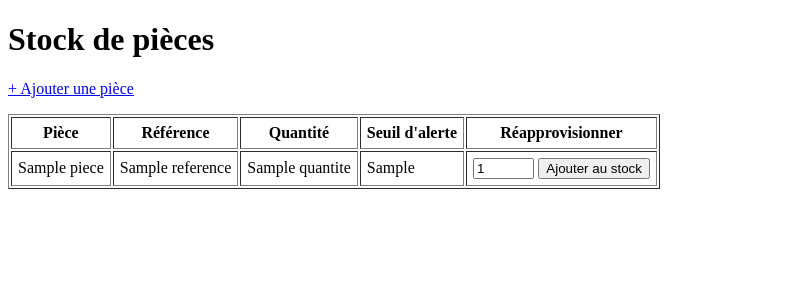
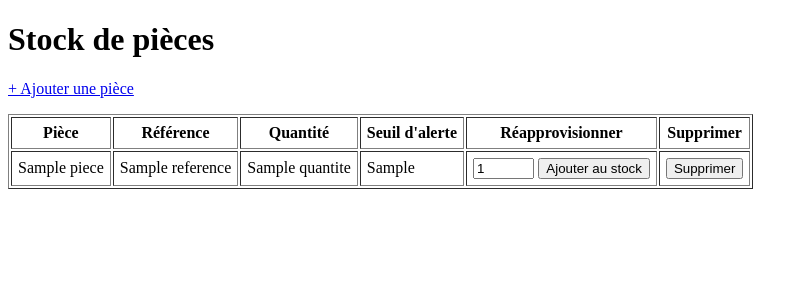
Before and after one commit to Ornella-bit/mini-gmao, a Flask app: template templates/pieces.html in a window 1280 px wide. Shown: the part 26-326 px from the top of the page, without its empty margins (0-808 px from the left). Run offline with Flask 3, Linux system fonts and the light colour scheme; the template is opened without the code that fills it: most values are stand-ins (such as "Sample title", 1, 10 or a date in 2020).

Commit message:
Stock de pièces et suppression d'une pièce

```diff
--- a/app.py
+++ b/app.py
@@ -322,5 +322,17 @@ def reapprovisionner_piece(piece_id):
         connexion.close()
     return redirect(url_for("liste_pieces"))
 
+@app.route("/pieces/<int:piece_id>/supprimer", methods=["POST"])
+def supprimer_piece(piece_id):
+    connexion = get_db()
+    utilisee = connexion.execute(
+        "SELECT COUNT(*) FROM interventions_pieces WHERE piece_id = ?", (piece_id,)
+    ).fetchone()[0]
+    if utilisee == 0:    # une pièce déjà utilisée reste en base, pour garder l'historique
+        connexion.execute("DELETE FROM pieces WHERE id = ?", (piece_id,))
+        connexion.commit()
+    connexion.close()
+    return redirect(url_for("liste_pieces"))
+
 if __name__ == "__main__":
     app.run(debug=True)
--- a/templates/pieces.html
+++ b/templates/pieces.html
@@ -3,7 +3,7 @@
 <h1>Stock de pièces</h1>
 <p><a href="{{ url_for('ajouter_piece') }}">+ Ajouter une pièce</a></p>
 <table border="1" cellpadding="6">
-    <tr><th>Pièce</th><th>Référence</th><th>Quantité</th><th>Seuil d'alerte</th><th>Réapprovisionner</th></tr>
+    <tr><th>Pièce</th><th>Référence</th><th>Quantité</th><th>Seuil d'alerte</th><th>Réapprovisionner</th><th>Supprimer</th></tr>
     {% for p in pieces %}
     <tr>
         <td>{{ p["nom"] }}</td>
@@ -16,6 +16,12 @@
                 <button type="submit">Ajouter au stock</button>
             </form>
         </td>
+        <td>
+            <form method="post" action="{{ url_for('supprimer_piece', piece_id=p['id']) }}"
+                  onsubmit="return confirm('Supprimer cette pièce ?');">
+                <button type="submit">Supprimer</button>
+            </form>
+        </td>
     </tr>
     {% endfor %}
 </table>
```
